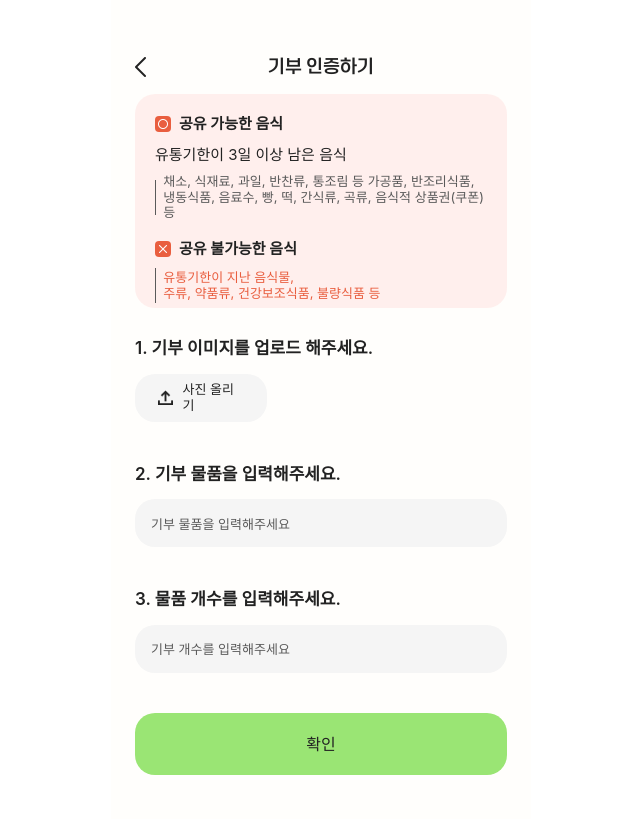
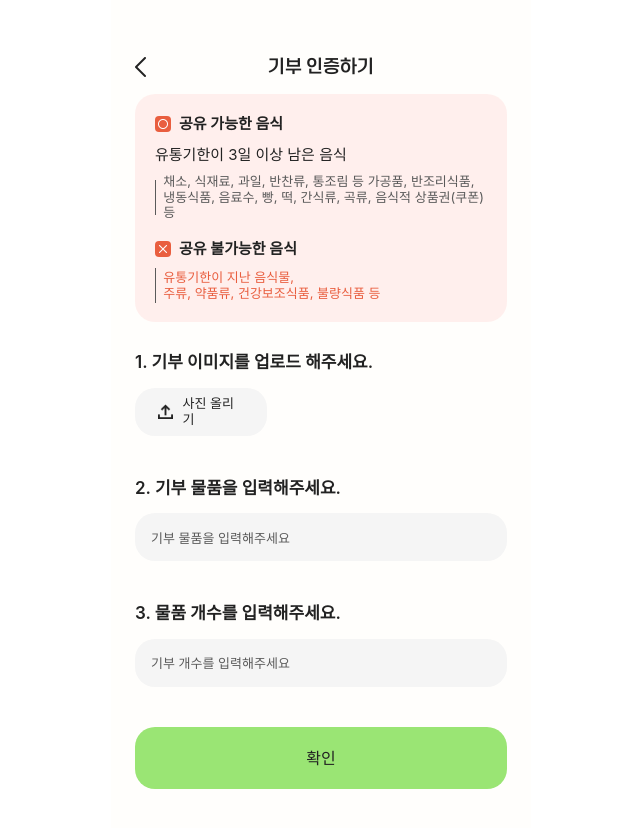
Before and after one commit to jegalhhh/hgcj, a React (Vite) app in the folder front/: page /donation/certify in a window 1280 px wide. Shown: the top 828 px of the page, without its empty margins (319-959 px from the left). Built offline with nearby package versions, Linux system fonts and the light colour scheme; no server answers; a web font is replaced by a local one.

Commit message:
feat: edit donation history logic

```diff
--- a/front/src/components/ui/DonationGuideBox.tsx
+++ b/front/src/components/ui/DonationGuideBox.tsx
@@ -49,7 +49,6 @@ export default DonationGuideBox;
 
 const BoxView = styled.div`
   width: 100%;
-  height: 214px;
   background-color: rgba(255, 229, 226, 0.56);
   border-radius: 20px;
   padding: 19px 20px;
--- a/front/src/pages/mypage/MyDonationHistory.tsx
+++ b/front/src/pages/mypage/MyDonationHistory.tsx
@@ -89,7 +89,7 @@ const MyDonationHistory = () => {
       items
         .filter((i) => filterByDate(i.timestamp))
         .sort((a, b) => b.timestamp - a.timestamp),
-    [filter]
+    [filter, items]
   );
 
   return (
```
